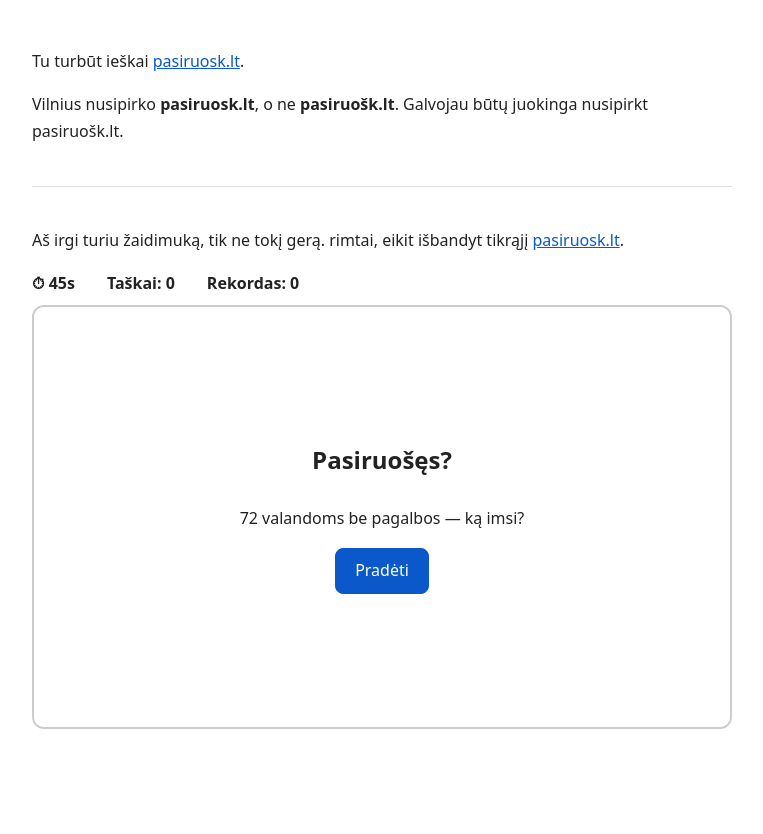
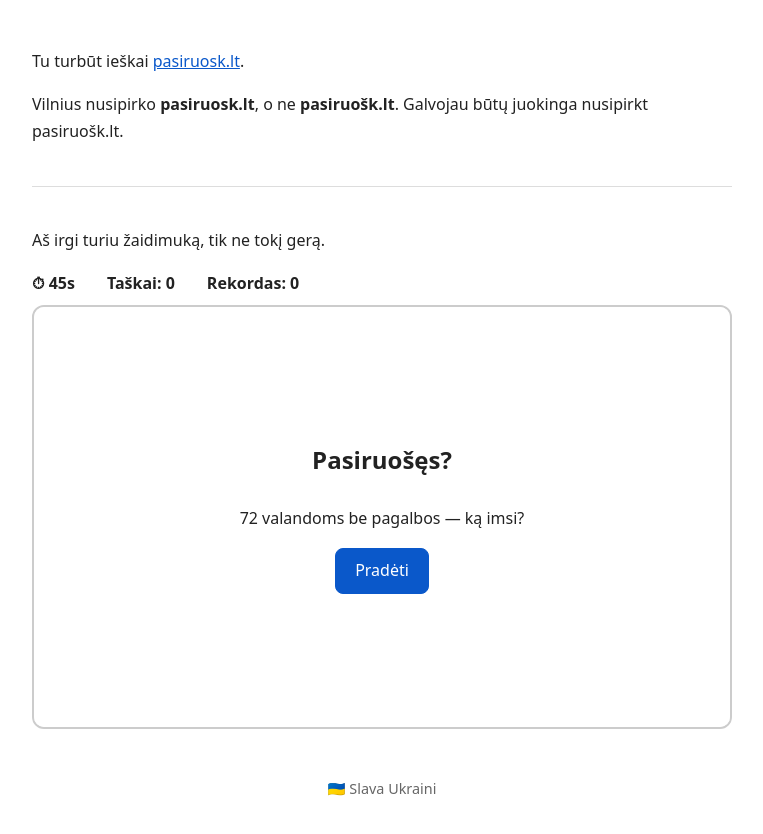
Before and after one commit to arnasmat/pasiruosk, a plain HTML site: page index.html in a window 1280 px wide. Shown: the whole page, without its empty margins (258-1021 px from the left). Before the commit the page ends 800 px from the top, so only its background shows below. Drawn offline with Linux system fonts and the light colour scheme.

Commit message:
footer: slava ukraini; drop rimtai sentence

```diff
--- a/index.html
+++ b/index.html
@@ -92,7 +92,7 @@
 
   <hr>
 
-  <p>Aš irgi turiu žaidimuką, tik ne tokį gerą. rimtai, eikit išbandyt tikrąjį <a href="https://pasiruosk.lt">pasiruosk.lt</a>.</p>
+  <p>Aš irgi turiu žaidimuką, tik ne tokį gerą.</p>
   <div id="hud">
     <span>⏱ <span id="time">45</span>s</span>
     <span>Taškai: <span id="score">0</span></span>
@@ -221,5 +221,9 @@
 
   document.getElementById('startBtn').addEventListener('click', start);
   </script>
+
+  <footer style="margin-top:3rem;padding-bottom:1rem;text-align:center;font-size:.9rem;color:#666;">
+    🇺🇦 Slava Ukraini
+  </footer>
 </body>
 </html>
```
